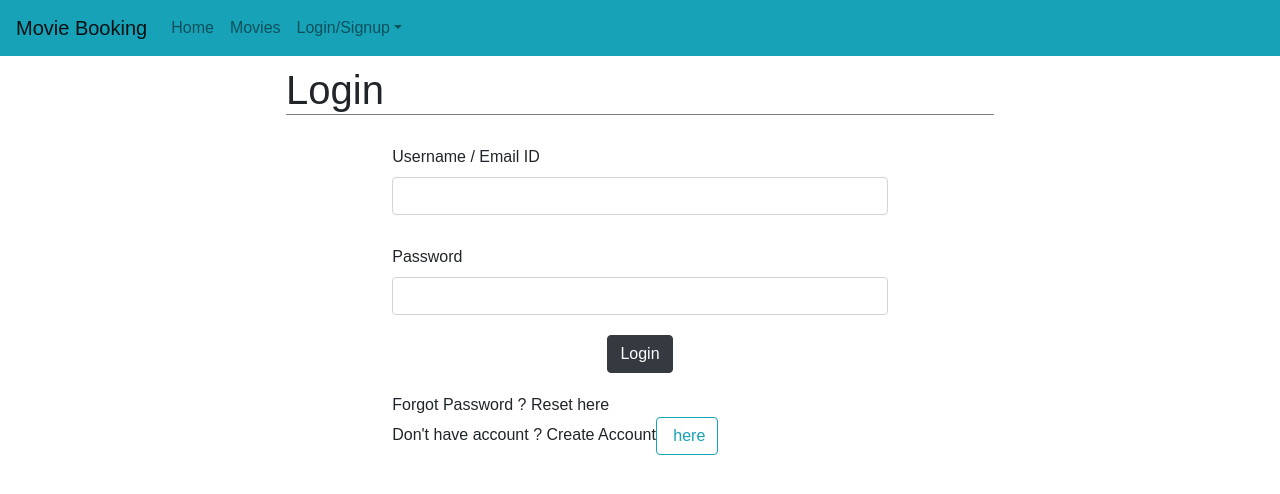
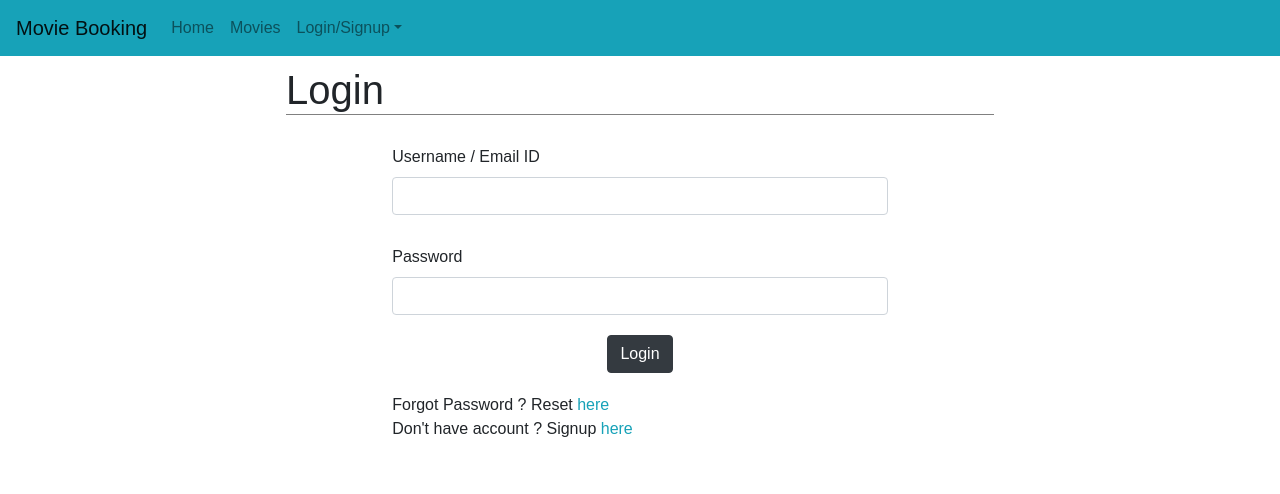
Before and after one commit to vishnuchandrappan/movie-ticket-frontend, a React (Create React App) app: page /login in a window 1280 px wide. Shown: the top 494 px of the page. Built offline with nearby package versions, Linux system fonts and the light colour scheme; a web font is replaced by a local one.

Commit message:
login/signup layout

```diff
--- a/src/components/Login.js
+++ b/src/components/Login.js
@@ -27,10 +27,14 @@ export default function Login() {
             <input className="btn btn-dark" type="submit" value="Login" />
           </div>
           <div className="form-group">
-            <span>Forgot Password ? Reset here</span>
+            <span>Forgot Password ? Reset
+            <Link to="#" className="text-info">
+              &nbsp;here
+            </Link>
+            </span>
             <span>
-              Don't have account ? Create Account
-              <Link to="/signup" className="btn btn-outline-info">
+              Don't have account ? Signup
+              <Link to="/signup" className="text-info">
                 &nbsp;here
               </Link>
             </span>
--- a/src/components/MovieCard.js
+++ b/src/components/MovieCard.js
@@ -5,6 +5,7 @@ export default function MovieCard(props) {
     <div className="movie-card">
       <div className="movie-name">{props.movie.name}</div>
       <div className="movie-image">
+        <span className="release_date">{props.movie.release_date}</span>
         <img src="https://picsum.photos/300/200" alt="" />
       </div>
       <div className="movie-options">
--- a/src/components/Signup.js
+++ b/src/components/Signup.js
@@ -40,7 +40,7 @@ export default function Signup() {
             <div className="form-group">
               <span>
                 Already have an account account ? Login
-                <Link to="/login" className="btn btn-outline-info">
+                <Link to="/login" className="text-info">
                   &nbsp;here
                 </Link>
               </span>
--- a/src/styles/index.scss
+++ b/src/styles/index.scss
@@ -43,14 +43,14 @@ a{
   // }
 }
 
-@media screen and (max-width:768px){
-  .container{
-    max-width: 95%;
-  }
-}
-
 @media screen and (max-width:1024px){
   .container{
     max-width: 75%;
   }
 }
+
+@media screen and (max-width:768px){
+  .container{
+    max-width: 100%;
+  }
+}
--- a/src/styles/moviesList.scss
+++ b/src/styles/moviesList.scss
@@ -37,9 +37,29 @@
         border-radius: 2px;
         box-shadow: 0px 2px 10px gray;
         cursor: pointer;
-        &:hover{
-            background-color: rgba($color_1, 0.4);
-            border-color: rgba($color_1, 0.4);
+        &:hover {
+          background-color: rgba($color_1, 0.4);
+          border-color: rgba($color_1, 0.4);
+        }
+      }
+    }
+  }
+}
+
+@media screen and (max-width: 1024px) {
+  .movies-list {
+    grid-template-columns: 1fr 1fr;
+    .title {
+    }
+    .movie-card {
+      .movie-name {
+      }
+      .movie-image {
+        img {
+        }
+      }
+      .movie-options {
+        span {
         }
       }
     }
@@ -66,22 +86,14 @@
   }
 }
 
-@media screen and (max-width: 1024px) {
-  .movies-list {
-    grid-template-columns: 1fr 1fr;
-    .title {
-    }
-    .movie-card {
-      .movie-name {
-      }
-      .movie-image {
-        img {
-        }
-      }
-      .movie-options {
-        span {
-        }
-      }
-    }
-  }
+.release_date {
+  position: relative;
+  top: 32px;
+  z-index: 2;
+  background-color: crimson;
+  padding: 5px 10px;
+  margin-left: 10px;
+  border-radius: 2px;
+  font-weight: bold;
+  letter-spacing: 2px;
 }
```
